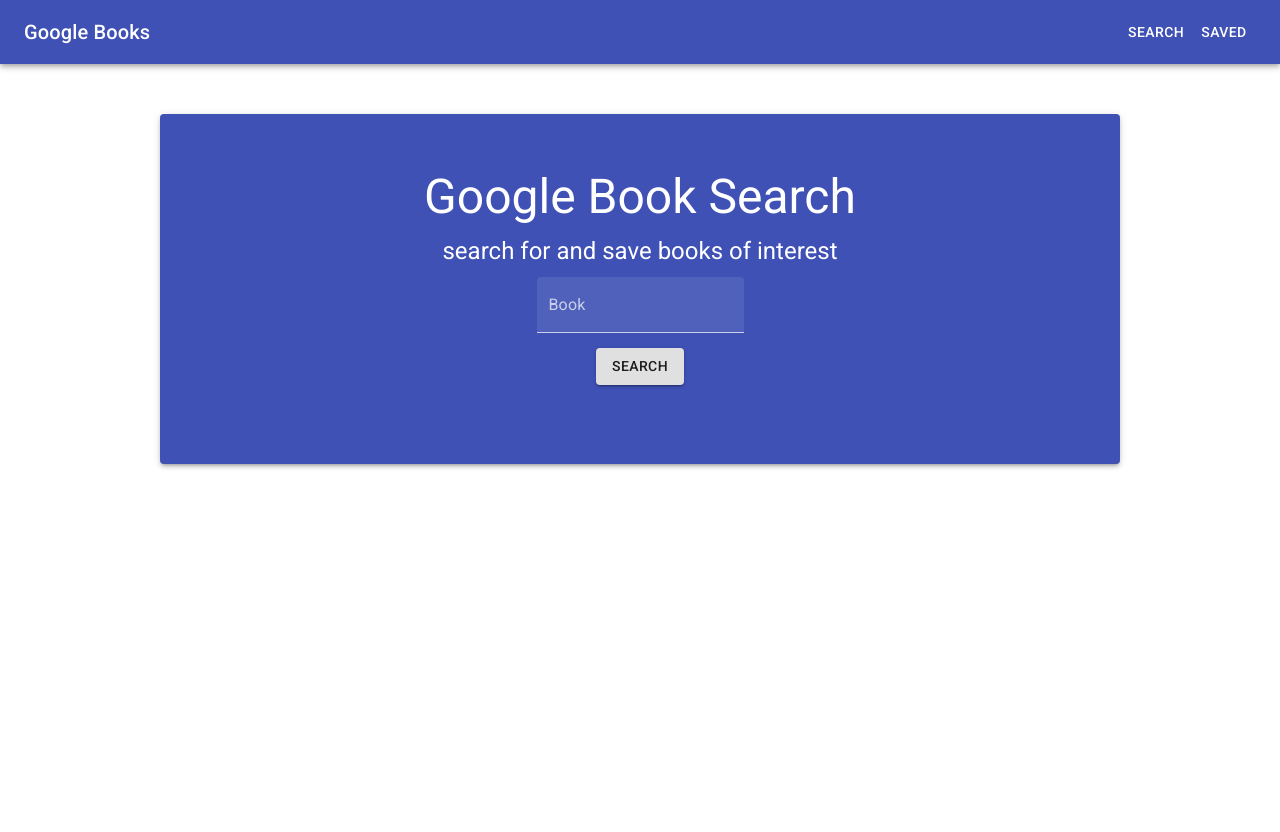
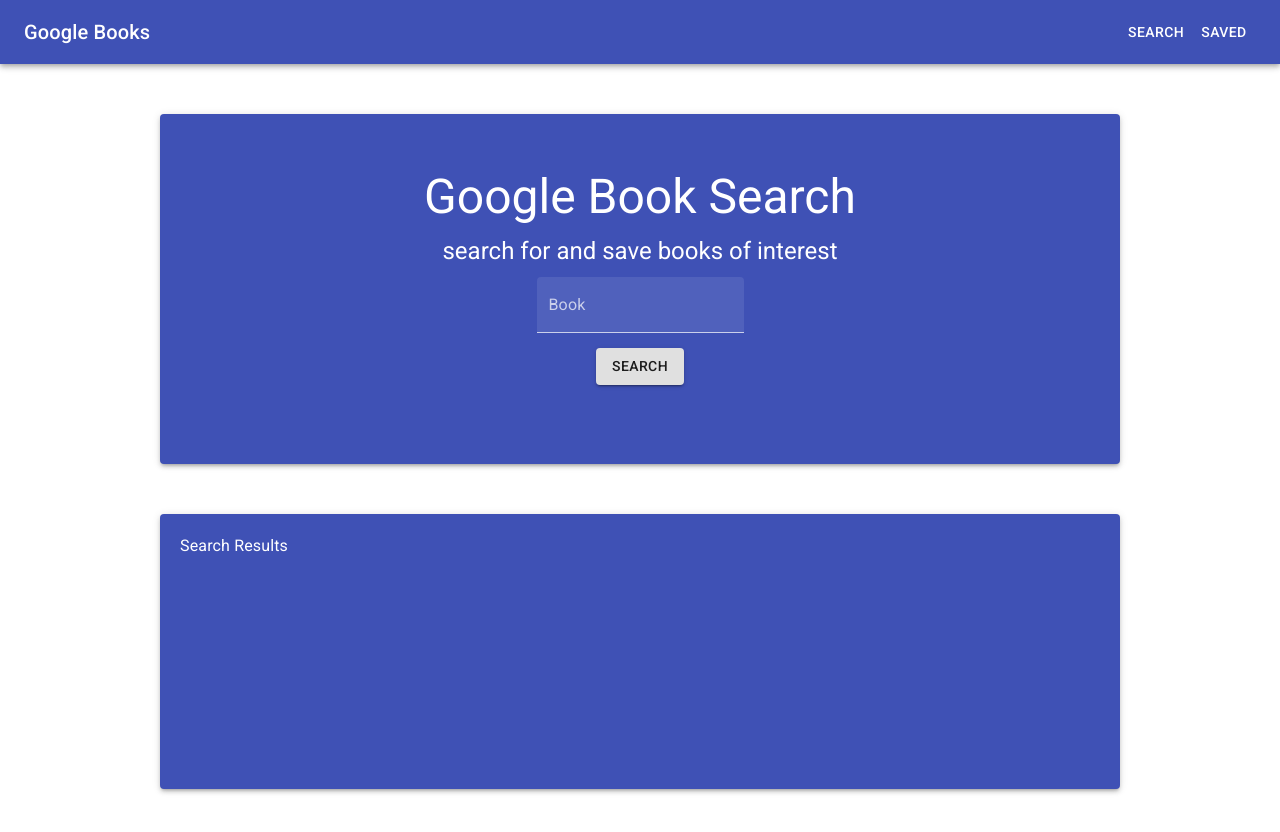
Before and after one commit to Goodlvn/your-google-library, a React (Create React App) app in the folder client/: page / in a window 1280 px wide. Shown: the top 832 px of the page. Before the commit the page ends 800 px from the top, so only its background shows below. Built offline with nearby package versions, Linux system fonts and the light colour scheme.

Commit message:
add search results to page

```diff
--- a/client/src/pages/Search/Search.js
+++ b/client/src/pages/Search/Search.js
@@ -1,13 +1,14 @@
 import React from 'react'
 import NavBar from "../../components/NavBar";
 import Banner from "../../components/Banner"
-import DoSearch from '../../components/DoSearch';
+import SearchResults from "../../components/SearchResults";
 
 export default function Search() {
     return (
         <div>
-            <NavBar/>
-            <Banner/>
+            <NavBar />
+            <Banner />
+            <SearchResults />
         </div>
     )
 }
```
